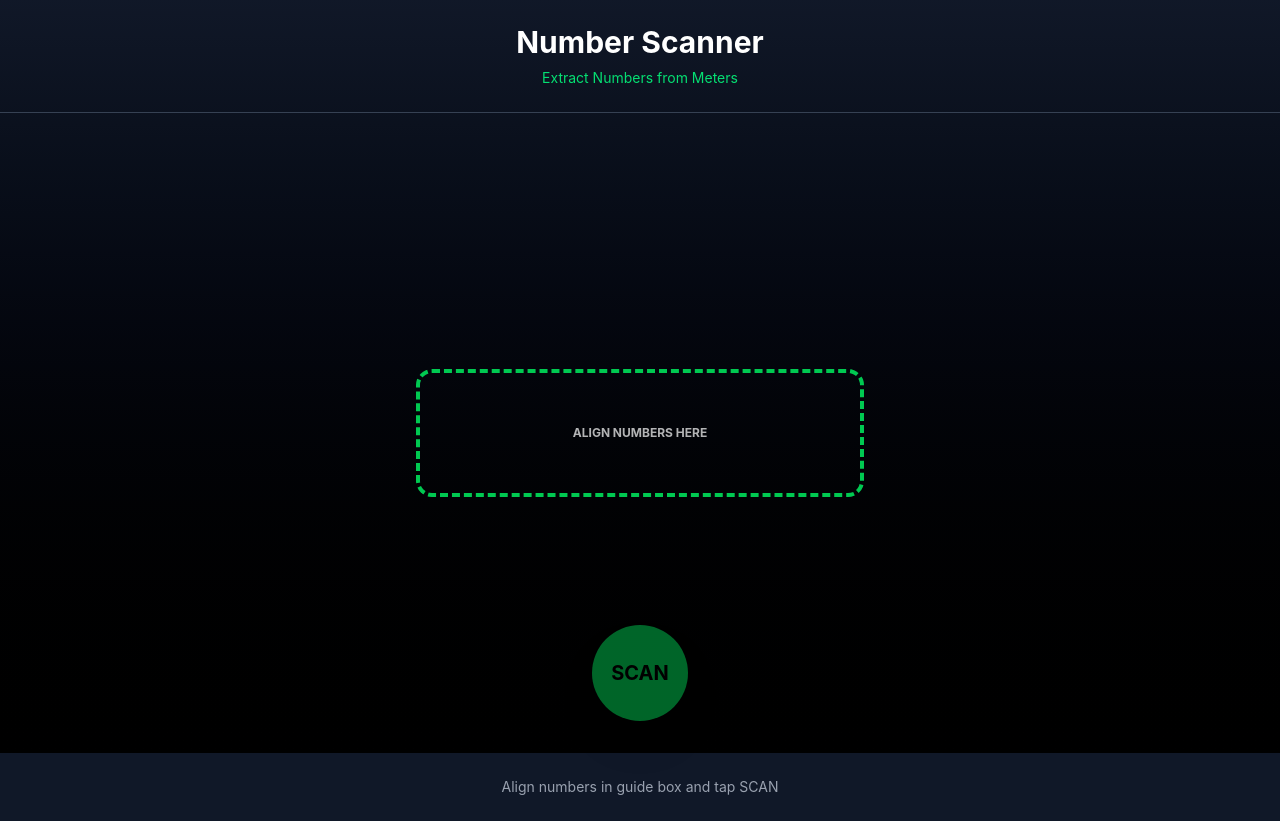
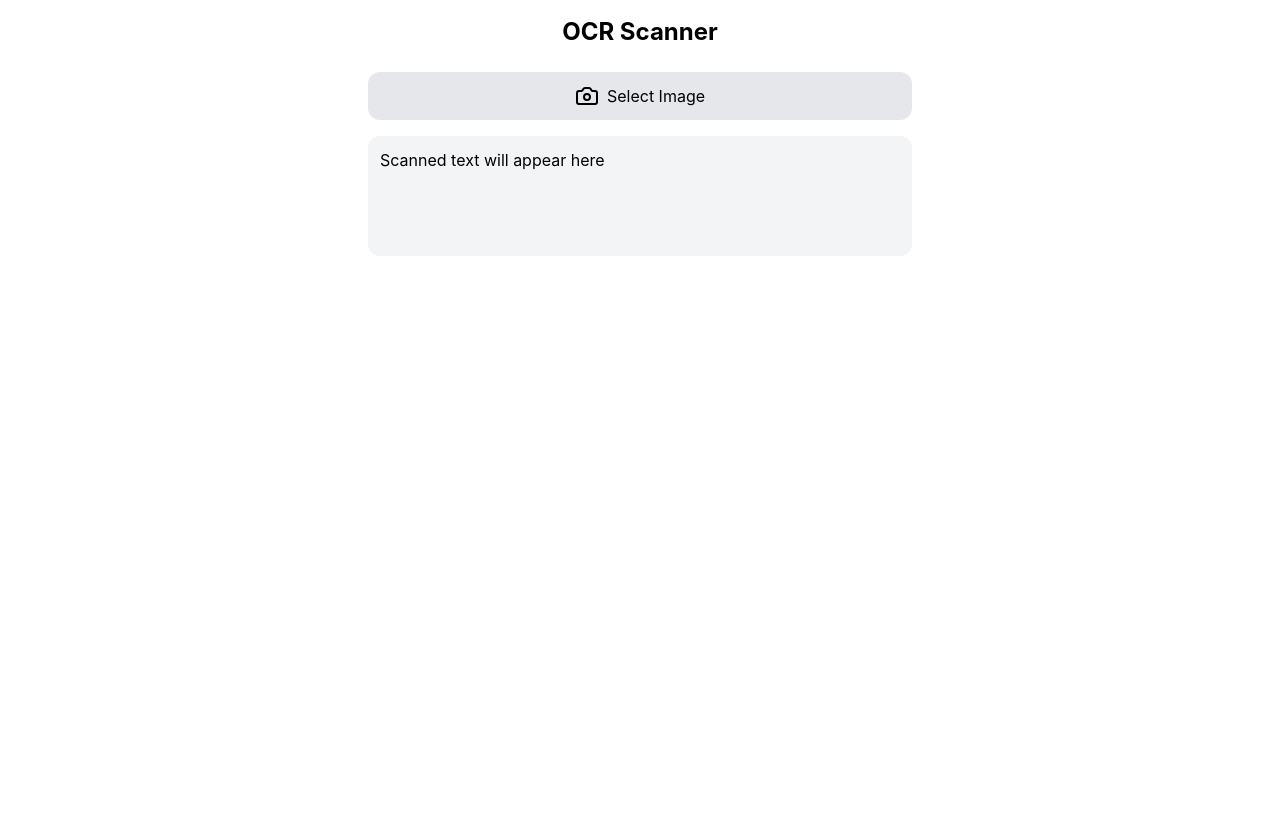
Before and after one commit to lakadeamit220/ocr-scanner-pwa, a React (Vite) app: page / in a window 1280 px wide. After the commit the page ends 800 px from the top, so only its background shows below. Built offline with nearby package versions, Linux system fonts and the light colour scheme; no server answers.

Commit message:
feat: integrate API key management in MeterScanner component for enhanced OCR functionality

```diff
--- a/src/App.jsx
+++ b/src/App.jsx
@@ -13,8 +13,8 @@ function App() {
       {/* <TesseractSnapshot /> */}
       {/* <TesseractLive /> */}
       {/* <GoogleMLKitLive /> */}
-      {/* <Scanner /> */}
-      <MeterScanner/>
+      <Scanner />
+      {/* <MeterScanner/> */}
     </>
   )
 }
--- a/src/components/MeterScanner.jsx
+++ b/src/components/MeterScanner.jsx
@@ -1,5 +1,5 @@
 import { useEffect, useRef, useState } from 'react'
-import { Copy } from 'lucide-react'
+import { Copy, Settings, X } from 'lucide-react'
 
 export default function MeterScanner() {
     const videoRef = useRef(null)
@@ -7,17 +7,23 @@ export default function MeterScanner() {
     const [number, setNumber] = useState('')
     const [scanning, setScanning] = useState(false)
     const [ready, setReady] = useState(false)
-    const [tesseractReady, setTesseractReady] = useState(false)
+    const [apiKey, setApiKey] = useState('')
+    const [showSettings, setShowSettings] = useState(false)
+    const [tempApiKey, setTempApiKey] = useState('')
 
-    // Load Tesseract from CDN
+    // Load API key from storage on mount
     useEffect(() => {
-        const script = document.createElement('script')
-        script.src = 'https://unpkg.com/tesseract.js@v5.1.0/dist/tesseract.min.js'
-        script.onload = () => {
-            console.log('Tesseract.js loaded')
-            setTesseractReady(true)
+        const loadApiKey = async () => {
+            try {
+                const result = await window.storage.get('K81035834388957')
+                if (result && result.value) {
+                    setApiKey(result.value)
+                }
+            } catch (error) {
+                console.log('No API key stored yet')
+            }
         }
-        document.head.appendChild(script)
+        loadApiKey()
     }, [])
 
     // Start camera
@@ -42,27 +48,43 @@ export default function MeterScanner() {
             .catch(() => setNumber('❌ Camera access denied'))
     }, [])
 
+    const saveApiKey = async () => {
+        try {
+            await window.storage.set('K81035834388957', tempApiKey)
+            setApiKey(tempApiKey)
+            setShowSettings(false)
+            alert('✓ API Key saved!')
+        } catch (error) {
+            alert('Failed to save API key')
+        }
+    }
+
     const extractOnlyNumbers = (text) => {
-        // First fix common OCR mistakes, then extract digits
+        // Fix common OCR mistakes and extract digits
         let cleaned = text
-            .replace(/O/gi, '0')     // O/o → 0
-            .replace(/I/g, '1')      // I → 1
-            .replace(/l/g, '1')      // l → 1
-            .replace(/S/g, '5')      // S → 5
-            .replace(/B/g, '8')      // B → 8
-            .replace(/[^0-9]/g, '')  // Keep only digits
+            .replace(/O/gi, '0')
+            .replace(/I/g, '1')
+            .replace(/l/g, '1')
+            .replace(/S/g, '5')
+            .replace(/B/g, '8')
+            .replace(/[^0-9]/g, '')
 
         return cleaned
     }
 
     const scan = async () => {
-        if (!ready || scanning || !tesseractReady) {
+        if (!ready || scanning) {
             setNumber('⏳ Please wait...')
             return
         }
 
+        if (!apiKey) {
+            setNumber('❌ API Key required\n\nTap the ⚙️ icon to add your free OCR.space API key')
+            return
+        }
+
         setScanning(true)
-        setNumber('🔍 Scanning meter...')
+        setNumber('🔍 Scanning with OCR.space...')
 
         const canvas = canvasRef.current
         const video = videoRef.current
@@ -72,53 +94,58 @@ export default function MeterScanner() {
         const ctx = canvas.getContext('2d')
         ctx.drawImage(video, 0, 0, canvas.width, canvas.height)
 
-        // Enhanced preprocessing for meter digits
-        const imageData = ctx.getImageData(0, 0, canvas.width, canvas.height)
-        const data = imageData.data
-
-        // Convert to grayscale with adaptive contrast
-        for (let i = 0; i < data.length; i += 4) {
-            const gray = data[i] * 0.299 + data[i + 1] * 0.587 + data[i + 2] * 0.114
-            // Use threshold for better digit recognition
-            const value = gray > 128 ? 255 : 0
-            data[i] = data[i + 1] = data[i + 2] = value
-        }
-        ctx.putImageData(imageData, 0, 0)
-
+        // Convert canvas to blob
         canvas.toBlob(async (blob) => {
             try {
-                const worker = await Tesseract.createWorker()
-                await worker.load()
-                await worker.loadLanguage('eng')
-                await worker.initialize('eng')
+                // Create form data for OCR.space API
+                const formData = new FormData()
+                formData.append('file', blob, 'meter.jpg')
+                formData.append('apikey', apiKey)
+                formData.append('language', 'eng')
+                formData.append('isOverlayRequired', 'false')
+                formData.append('detectOrientation', 'true')
+                formData.append('scale', 'true')
+                formData.append('OCREngine', '2') // Engine 2 is better for numbers
 
-                // OPTIMIZED FOR DIGITS ONLY
-                await worker.setParameters({
-                    tessedit_char_whitelist: '0123456789',
-                    tessedit_pageseg_mode: '6',  // Uniform block of text
-                    preserve_interword_spaces: '0',
+                // Call OCR.space API
+                const response = await fetch('https://api.ocr.space/parse/image', {
+                    method: 'POST',
+                    body: formData
                 })
 
-                const { data: { text } } = await worker.recognize(blob)
-                await worker.terminate()
+                const result = await response.json()
 
-                const extracted = extractOnlyNumbers(text)
+                console.log('OCR.space response:', result)
 
-                if (extracted && extracted.length >= 1) {
-                    setNumber(extracted)
+                if (result.OCRExitCode === 1 || result.IsErroredOnProcessing === false) {
+                    const ocrText = result.ParsedResults[0].ParsedText
+                    console.log('Raw OCR text:', ocrText)
+
+                    const extracted = extractOnlyNumbers(ocrText)
+
+                    if (extracted && extracted.length >= 1) {
+                        setNumber(extracted)
+                    } else {
+                        setNumber('❌ No numbers detected\n\nTips:\n• Move closer (15-20cm)\n• Better lighting needed\n• Hold camera steady\n• Align numbers in guide box')
+                    }
                 } else {
-                    setNumber('❌ No numbers detected\n\nTips:\n• Move closer to display\n• Better lighting needed\n• Hold camera steady\n• Align numbers in guide box')
+                    const errorMsg = result.ErrorMessage || result.ErrorDetails || 'Unknown error'
+                    if (errorMsg.includes('Invalid API key')) {
+                        setNumber('❌ Invalid API Key\n\nPlease check your API key in settings')
+                    } else {
+                        setNumber(`❌ OCR failed\n\n${errorMsg}`)
+                    }
                 }
             } catch (err) {
-                console.error(err)
-                setNumber('❌ Scan failed - try again')
+                console.error('Scan error:', err)
+                setNumber('❌ Scan failed\n\nCheck your internet connection')
             }
             setScanning(false)
-        }, 'image/jpeg', 0.98)
+        }, 'image/jpeg', 0.95)
     }
 
     const copyNumber = () => {
-        if (number && !number.startsWith('❌') && !number.startsWith('🔍')) {
+        if (number && !number.startsWith('❌') && !number.startsWith('🔍') && !number.startsWith('⏳')) {
             navigator.clipboard.writeText(number)
             alert('✓ Copied: ' + number)
         }
@@ -127,10 +154,75 @@ export default function MeterScanner() {
     return (
         <div className="min-h-screen bg-gradient-to-b from-gray-900 to-black text-white flex flex-col">
             {/* Header */}
-            <header className="p-6 text-center border-b border-gray-700">
-                <h1 className="text-3xl font-bold">Number Scanner</h1>
-                <p className="text-green-400 text-sm mt-2">Extract Numbers from Meters</p>
+            <header className="p-6 text-center border-b border-gray-700 relative">
+                <h1 className="text-3xl font-bold">Meter Number Scanner</h1>
+                <p className="text-green-400 text-sm mt-2">Powered by OCR.space API</p>
+                <button
+                    onClick={() => {
+                        setShowSettings(true)
+                        setTempApiKey(apiKey)
+                    }}
+                    className="absolute right-6 top-6 p-2 bg-gray-800 rounded-lg hover:bg-gray-700"
+                >
+                    <Settings size={24} />
+                </button>
             </header>
+
+            {/* API Key Status */}
+            {!apiKey && (
+                <div className="mx-6 mt-4 p-4 bg-yellow-900/30 border-2 border-yellow-600 rounded-xl">
+                    <p className="text-yellow-200 text-sm text-center">
+                        ⚠️ <strong>Setup Required:</strong> Tap ⚙️ to add your free API key
+                    </p>
+                </div>
+            )}
+
+            {/* Settings Modal */}
+            {showSettings && (
+                <div className="fixed inset-0 bg-black/80 flex items-center justify-center z-50 p-6">
+                    <div className="bg-gray-900 rounded-2xl p-6 w-full max-w-md border-2 border-gray-700">
+                        <div className="flex justify-between items-center mb-4">
+                            <h2 className="text-xl font-bold">API Settings</h2>
+                            <button onClick={() => setShowSettings(false)} className="p-1">
+                                <X size={24} />
+                            </button>
+                        </div>
+
+                        <div className="mb-4">
+                            <label className="block text-sm text-gray-400 mb-2">
+                                OCR.space API Key
+                            </label>
+                            <input
+                                type="text"
+                                value={tempApiKey}
+                                onChange={(e) => setTempApiKey(e.target.value)}
+                                placeholder="Enter your API key"
+                                className="w-full bg-black border-2 border-gray-700 rounded-lg p-3 text-white focus:border-green-500 outline-none"
+                            />
+                        </div>
+
+                        <div className="bg-blue-900/30 border-2 border-blue-700 rounded-lg p-4 mb-4">
+                            <p className="text-blue-200 text-sm mb-2">
+                                <strong>📝 How to get FREE API key:</strong>
+                            </p>
+                            <ol className="text-xs text-blue-200 space-y-1 ml-4 list-decimal">
+                                <li>Visit: <span className="text-blue-400 font-mono">ocr.space/ocrapi</span></li>
+                                <li>Register with email (free)</li>
+                                <li>Get API key instantly</li>
+                                <li>25,000 free requests/month</li>
+                            </ol>
+                        </div>
+
+                        <button
+                            onClick={saveApiKey}
+                            disabled={!tempApiKey}
+                            className="w-full bg-green-600 hover:bg-green-700 disabled:bg-gray-700 disabled:opacity-50 py-3 rounded-lg font-bold"
+                        >
+                            Save API Key
+                        </button>
+                    </div>
+                </div>
+            )}
 
             {/* Camera View */}
             <div className="relative flex-1">
@@ -148,8 +240,8 @@ export default function MeterScanner() {
                 {/* Scan Button */}
                 <button
                     onClick={scan}
-                    disabled={!ready || scanning || !tesseractReady}
-                    className="absolute bottom-8 left-1/2 -translate-x-1/2 bg-green-500 text-black font-bold text-xl rounded-full w-24 h-24 shadow-2xl active:scale-95 disabled:opacity-50 transition-all flex items-center justify-center"
+                    disabled={!ready || scanning || !apiKey}
+                    className="absolute bottom-8 left-1/2 -translate-x-1/2 bg-green-500 text-black font-bold text-xl rounded-full w-24 h-24 shadow-2xl active:scale-95 disabled:opacity-50 disabled:bg-gray-600 transition-all flex items-center justify-center"
                 >
                     {scanning ? '...' : 'SCAN'}
                 </button>
@@ -173,10 +265,16 @@ export default function MeterScanner() {
                                 </div>
                                 <button
                                     onClick={copyNumber}
-                                    className="w-full bg-green-600 hover:bg-green-700 py-4 rounded-xl font-bold text-lg flex items-center justify-center gap-2"
+                                    className="w-full bg-green-600 hover:bg-green-700 py-4 rounded-xl font-bold text-lg flex items-center justify-center gap-2 mb-3"
                                 >
                                     <Copy size={20} />
                                     Copy Number
+                                </button>
+                                <button
+                                    onClick={() => setNumber('')}
+                                    className="w-full bg-gray-700 hover:bg-gray-600 py-3 rounded-xl font-semibold text-sm"
+                                >
+                                    Scan Again
                                 </button>
                             </>
                         )}
@@ -191,13 +289,15 @@ export default function MeterScanner() {
                 )}
                 {scanning && (
                     <div className="text-center">
-                        <p className="text-yellow-400 text-lg font-medium mb-2">Processing...</p>
+                        <p className="text-yellow-400 text-lg font-medium mb-2">Processing with OCR.space...</p>
                         <p className="text-gray-400 text-sm">Hold steady for best results</p>
                     </div>
                 )}
                 {!number && !scanning && (
                     <div className="text-center text-gray-400">
-                        <p className="text-sm">Align numbers in guide box and tap SCAN</p>
+                        <p className="text-sm">
+                            {apiKey ? 'Align numbers in guide box and tap SCAN' : 'Setup API key first (tap ⚙️)'}
+                        </p>
                     </div>
                 )}
             </div>
```
